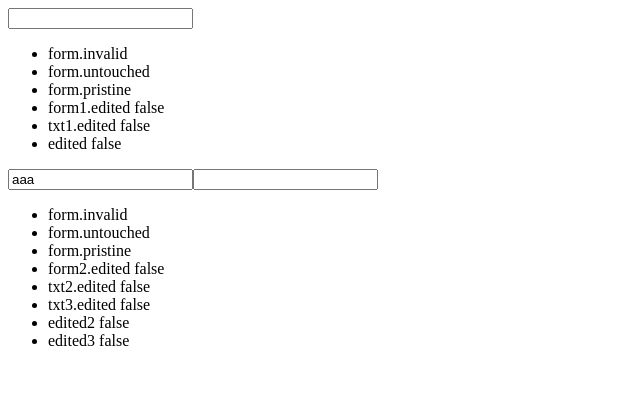
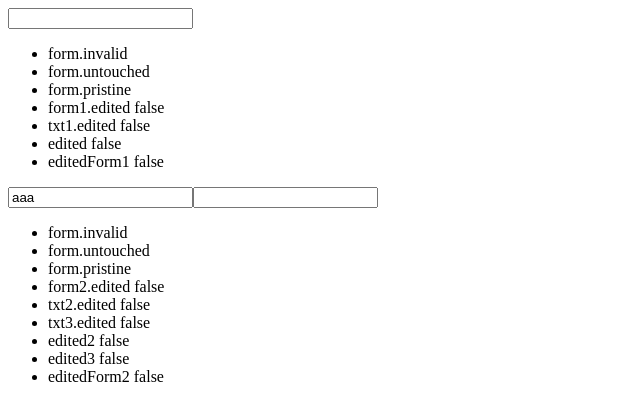
Before and after one commit to yasu-s/ng-forms-ext-sample, an Angular app: page / in a window 1280 px wide. Shown: the top 420 px of the page, without its empty margins (0-640 px from the left). Built offline with nearby package versions, Linux system fonts and the light colour scheme.

Commit message:
FormExt追加

```diff
--- a/src/app/app.component.html
+++ b/src/app/app.component.html
@@ -1,5 +1,5 @@
 <div>
-  <form #form1="ngForm">
+  <form #form1="ngForm" (changeEdited)="setEditedForm1($event)">
     <input type="text" name="txt1" required [(ngModel)]="text1" #txt1="ngModel"
       [initValue]="''" (changeEdited)="setEdited1($event)">
     <ul>
@@ -12,11 +12,12 @@
       <li>form1.edited {{ form1.isEdited() ? 'true' : 'false' }}</li>
       <li>txt1.edited {{ txt1.isEdited() ? 'true' : 'false' }}</li>
       <li>edited {{ edited1 ? 'true' : 'false' }}</li>
+      <li>editedForm1 {{ editedForm1 ? 'true' : 'false' }}</li>
     </ul>
   </form>
 </div>
 <div>
-  <form #form2="ngForm">
+  <form #form2="ngForm" (changeEdited)="setEditedForm2($event)">
     <input type="text" name="txt2" required [(ngModel)]="text2" #txt2="ngModel"
       [initValue]="'aaa'" (changeEdited)="setEdited2($event)">
     <input type="text" name="txt3" required [(ngModel)]="text3" #txt3="ngModel"
@@ -33,6 +34,7 @@
       <li>txt3.edited {{ txt3.isEdited() ? 'true' : 'false' }}</li>
       <li>edited2 {{ edited2 ? 'true' : 'false' }}</li>
       <li>edited3 {{ edited3 ? 'true' : 'false' }}</li>
+      <li>editedForm2 {{ editedForm2 ? 'true' : 'false' }}</li>
     </ul>
   </form>
 </div>
--- a/src/app/app.component.ts
+++ b/src/app/app.component.ts
@@ -12,6 +12,8 @@ export class AppComponent {
   edited1 = false;
   edited2 = false;
   edited3 = false;
+  editedForm1 = false;
+  editedForm2 = false;
 
   setEdited1(value: boolean): void {
     this.edited1 = value;
@@ -24,4 +26,12 @@ export class AppComponent {
   setEdited3(value: boolean): void {
     this.edited3 = value;
   }
+
+  setEditedForm1(value: boolean): void {
+    this.editedForm1 = value;
+  }
+
+  setEditedForm2(value: boolean): void {
+    this.editedForm2 = value;
+  }
 }
--- a/src/app/app.module.ts
+++ b/src/app/app.module.ts
@@ -5,12 +5,13 @@ import { FormsModule } from '@angular/forms';
 import './extensions';
 
 import { AppComponent } from './app.component';
-import { InitValueDirective } from './directives';
+import { InitValueDirective, FormExtDirective } from './directives';
 
 @NgModule({
   declarations: [
     AppComponent,
     InitValueDirective,
+    FormExtDirective,
   ],
   imports: [
     BrowserModule,
--- /dev/null
+++ b/src/app/directives/form-ext.directive.ts
@@ -0,0 +1,52 @@
+import { Directive, Output, EventEmitter, OnInit, OnDestroy } from '@angular/core';
+import { NgForm } from '@angular/forms';
+import { takeUntil } from 'rxjs/operators';
+
+/**
+ * Form拡張ディレクティブ
+ */
+@Directive({
+  selector: 'form[changeEdited]'
+})
+export class FormExtDirective implements OnInit, OnDestroy {
+
+  // #region fields
+
+  /** */
+  @Output()
+  changeEdited = new EventEmitter<boolean>();
+
+  /** */
+  private onDestroy$ = new EventEmitter();
+
+  // #endregion
+
+  // #region init
+
+  /**
+   * FormExtDirective create.
+   * @param ngForm NgForm
+   */
+  constructor(private ngForm: NgForm) {}
+
+  /**
+   *
+   */
+  ngOnInit(): void {
+    if (this.ngForm) {
+      this.ngForm.valueChanges.pipe(takeUntil(this.onDestroy$)).subscribe(_ => {
+        this.changeEdited.emit(this.ngForm.isEdited());
+      });
+    }
+  }
+
+  /**
+   *
+   */
+  ngOnDestroy(): void {
+    this.onDestroy$.emit();
+  }
+
+  // #endregion
+
+}
--- a/src/app/directives/index.ts
+++ b/src/app/directives/index.ts
@@ -1,2 +1,3 @@
 /* tslint:disable */
+export * from './form-ext.directive';
 export * from './init-value.directive';
```
